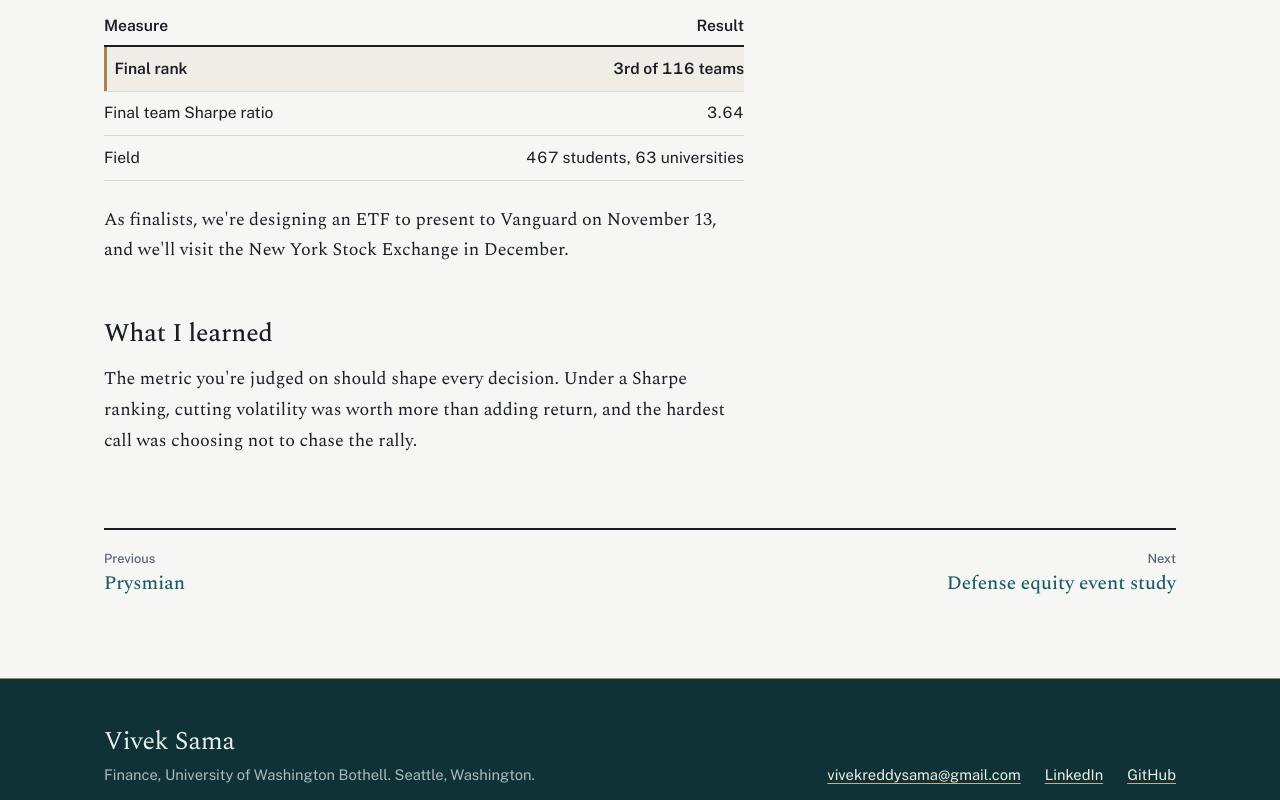
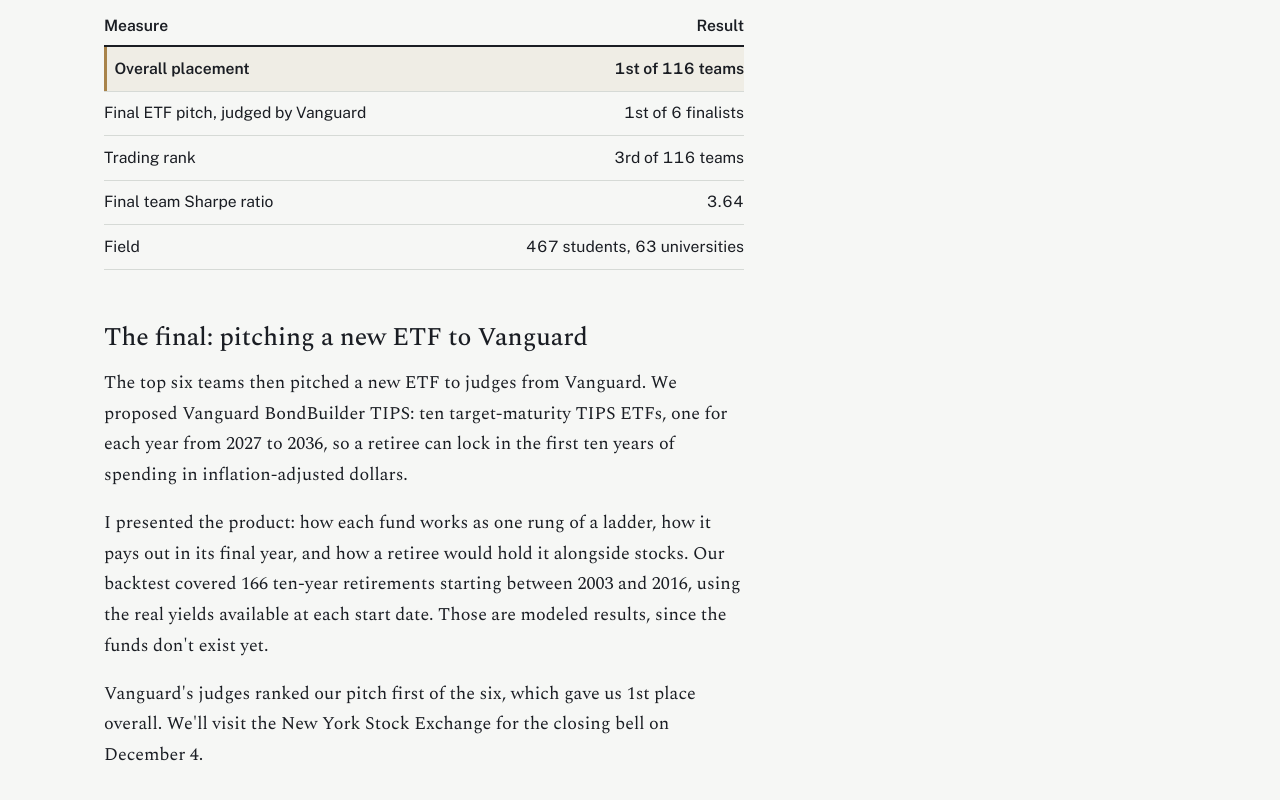
Before and after one commit to vivek-sama/vivek-sama.github.io, a plain HTML site: page work/vanguard.html in a window 1280 px wide. Shown: the part 1400-2200 px from the top of the page. Drawn offline with nearby package versions, Linux system fonts and the light colour scheme.

Commit message:
Vanguard: 1st place overall (won the final ETF pitch); NYSE visit on Dec 4
Co-Authored-By: Claude Opus 5.5 <noreply@anthropic.com>
Claude-Session: https://claude.ai/code/session_01NnU3HaYEsDzAwhvXtNG2Sm

```diff
--- a/work/vanguard.html
+++ b/work/vanguard.html
@@ -26,11 +26,11 @@
       <h1>Protecting a ranking, not chasing returns</h1>
     </div>
     <div class="tombstone static case-ts">
-  <span class="ts-top"><span class="ts-role">Vanguard ETF Challenge</span><span class="ts-name">3rd of 116 teams</span><span class="ts-desc">Led allocation strategy for a team of four</span></span>
+  <span class="ts-top"><span class="ts-role">Vanguard ETF Challenge</span><span class="ts-name">1st place overall</span><span class="ts-desc">3rd of 116 teams in trading, then 1st in the final pitch to Vanguard</span></span>
   <span class="ts-bottom"><span class="ts-rule" aria-hidden="true"></span><span class="ts-fig">467 students from 63 universities</span><span class="ts-foot">Fall 2026</span></span>
     </div>
   </div>
-  <dl class="facts"><div><dt>Team</dt><dd>Four students; I led the allocation strategy</dd></div><div><dt>When</dt><dd>Fall 2026</dd></div><div><dt>Portfolio</dt><dd>$250,000 simulated, Vanguard ETFs</dd></div><div><dt>Result</dt><dd>3rd of 116 teams; finalist</dd></div></dl></div></div>
+  <dl class="facts"><div><dt>Team</dt><dd>Four students; I led the allocation strategy</dd></div><div><dt>When</dt><dd>Fall 2026</dd></div><div><dt>Portfolio</dt><dd>$250,000 simulated, Vanguard ETFs</dd></div><div><dt>Result</dt><dd>1st place overall of 116 teams</dd></div></dl></div></div>
 <article class="wrap case">
   <div class="measure">
 
@@ -46,12 +46,18 @@
 <table>
   <thead><tr><th scope="col">Measure</th><th scope="col" class="num">Result</th></tr></thead>
   <tbody>
-    <tr class="key"><td>Final rank</td><td class="num">3rd of 116 teams</td></tr>
+    <tr class="key"><td>Overall placement</td><td class="num">1st of 116 teams</td></tr>
+    <tr><td>Final ETF pitch, judged by Vanguard</td><td class="num">1st of 6 finalists</td></tr>
+    <tr><td>Trading rank</td><td class="num">3rd of 116 teams</td></tr>
     <tr><td>Final team Sharpe ratio</td><td class="num">3.64</td></tr>
     <tr><td>Field</td><td class="num">467 students, 63 universities</td></tr>
   </tbody>
 </table>
-<p>As finalists, we're designing an ETF to present to Vanguard on November 13, and we'll visit the New York Stock Exchange in December.</p>
+
+<h2>The final: pitching a new ETF to Vanguard</h2>
+<p>The top six teams then pitched a new ETF to judges from Vanguard. We proposed Vanguard BondBuilder TIPS: ten target-maturity TIPS ETFs, one for each year from 2027 to 2036, so a retiree can lock in the first ten years of spending in inflation-adjusted dollars.</p>
+<p>I presented the product: how each fund works as one rung of a ladder, how it pays out in its final year, and how a retiree would hold it alongside stocks. Our backtest covered 166 ten-year retirements starting between 2003 and 2016, using the real yields available at each start date. Those are modeled results, since the funds don't exist yet.</p>
+<p>Vanguard's judges ranked our pitch first of the six, which gave us 1st place overall. We'll visit the New York Stock Exchange for the closing bell on December 4.</p>
 
 <h2>What I learned</h2>
 <p>The metric you're judged on should shape every decision. Under a Sharpe ranking, cutting volatility was worth more than adding return, and the hardest call was choosing not to chase the rally.</p>
```
Also changed, not shown: experience.html (+1 -1 lines), index.html (+2 -2 lines).
